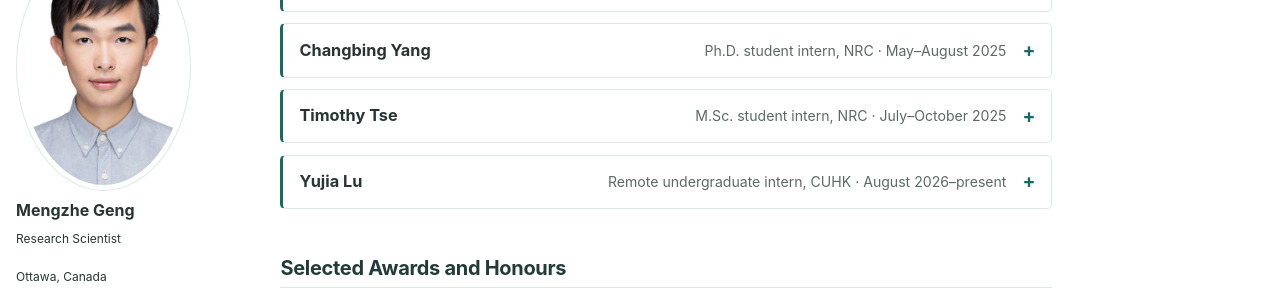
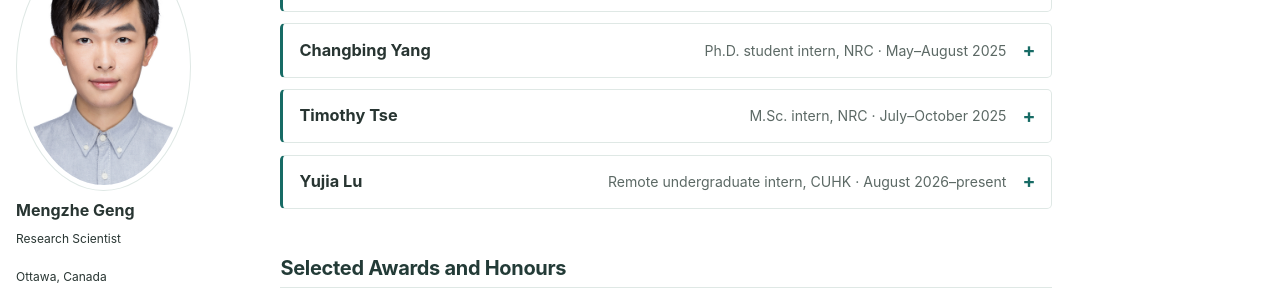
Before and after one commit to MENGZHEGENG/MENGZHEGENG.github.io, a Jekyll site: the page built from _pages/about.md, in a window 1280 px wide and 900 px high, scrolled down 2150 px. Shown: the part 153-448 px from the top of the window. Built offline with Jekyll 4.4.1, drawn with Linux system fonts in a browser that asks for light colours; some web fonts are replaced.

Commit message:
Shorten M.Sc. intern title

```diff
--- a/_pages/about.md
+++ b/_pages/about.md
@@ -148,7 +148,7 @@ classes: wide
   <details class="supervision-entry">
     <summary class="supervision-heading">
       <span class="supervision-name">Timothy Tse</span>
-      <span class="publication-meta">M.Sc. student intern, NRC · July–October 2025</span>
+      <span class="publication-meta">M.Sc. intern, NRC · July–October 2025</span>
     </summary>
     <div class="supervision-details">
       <p class="supervision-detail"><span class="supervision-label">Co-supervision</span><span class="supervision-detail-copy"><a class="person-link" href="https://www.nrc.canada.ca/en/corporate/contact-us/nrc-directory-science-professionals/aidan-pine" target="_blank" rel="noopener noreferrer">Aidan Pine</a> and <a class="person-link" href="https://linguistics.ubc.ca/profile/jian-zhu/" target="_blank" rel="noopener noreferrer">Jian Zhu</a></span></p>
```
